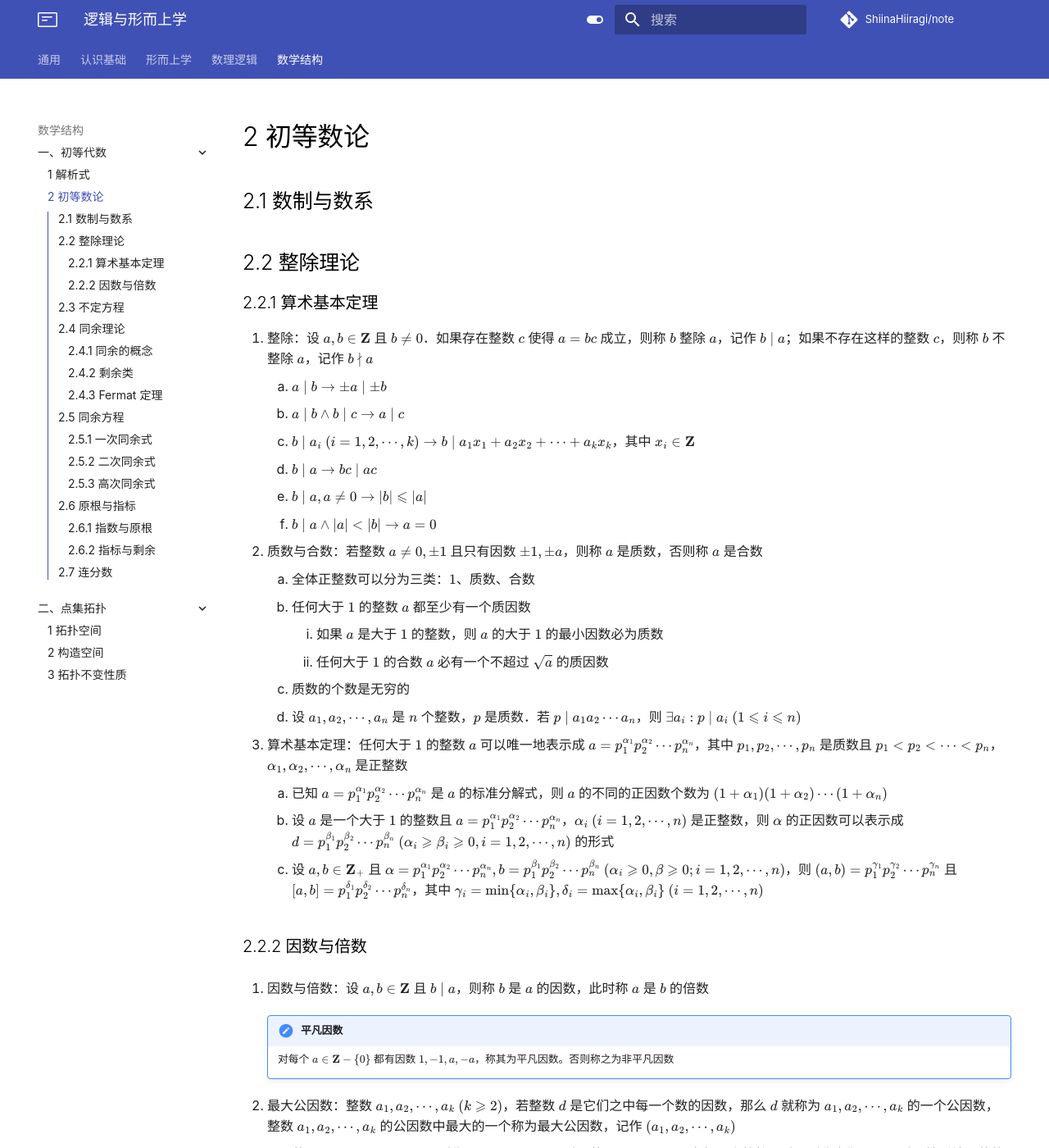
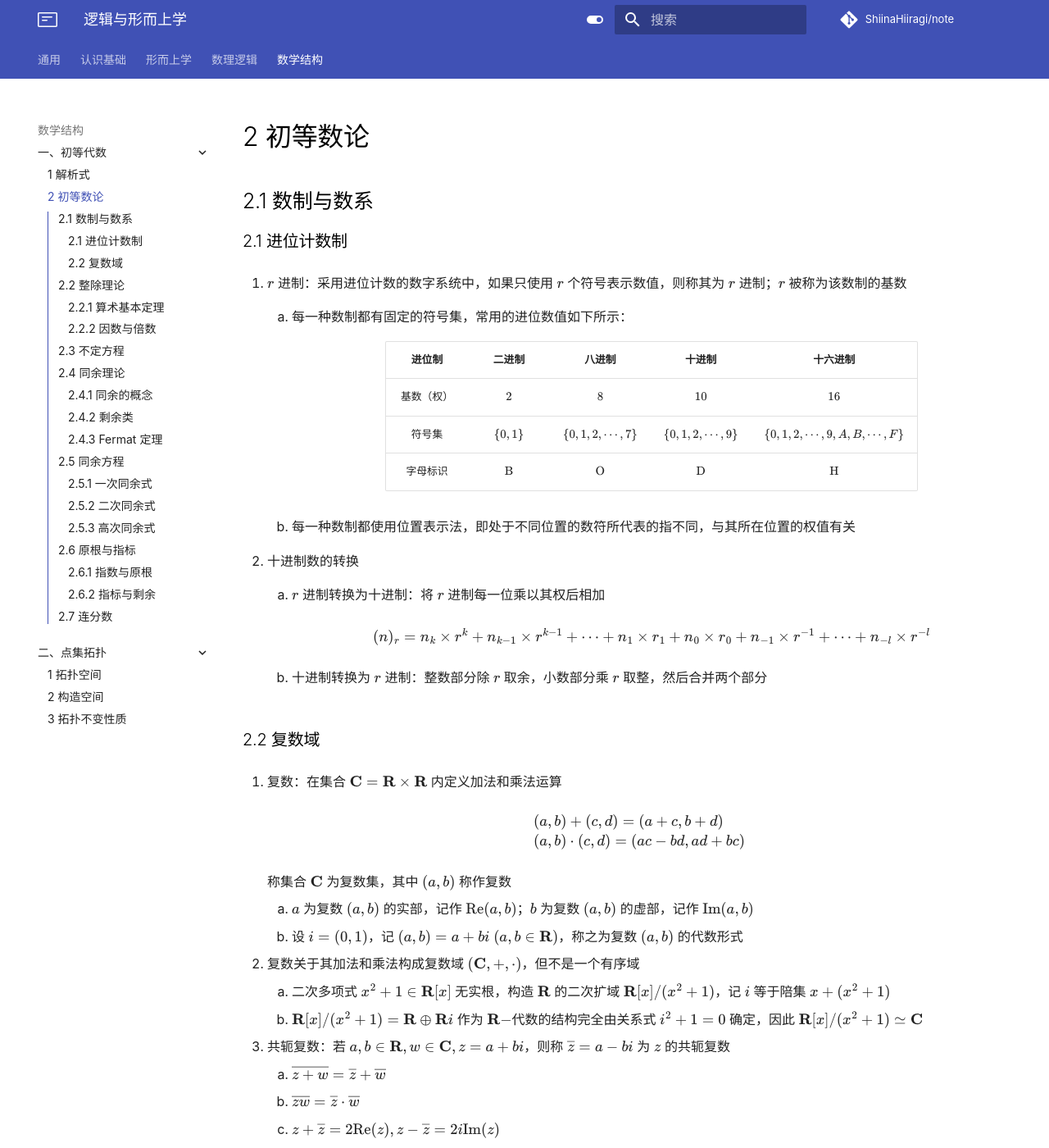
Before and after one commit to ShiinaHiiragi/note, an MkDocs documentation site: the page built from docs/math/alg/num.md, in a window 1280 px wide and 1400 px high. Shown: the whole window at 82% size. Built offline with MkDocs 1.6.1 and Material for MkDocs 9.7.7, drawn with Linux system fonts in a browser that asks for light colours; comment, search, counter and statistics services are not loaded; some of the changed text lies outside the part shown.

Commit message:
add num base

```diff
--- a/docs/extra/config.css
+++ b/docs/extra/config.css
@@ -22,10 +22,6 @@ h1, h2, h3, h4, h5, h6 {
   font-weight: 300 !important;
 }
 
-.MathJax {
-  font-size: 1.08em !important;
-}
-
 mjx-utext[variant="sans-serif"] {
   font-family: "Noto Sans SC" !important;
   font-size: 0.8rem !important;
--- a/docs/extra/config.js
+++ b/docs/extra/config.js
@@ -10,5 +10,8 @@ window.MathJax = {
   options: {
     ignoreHtmlClass: ".*|",
     processHtmlClass: "arithmatex"
+  },
+  chtml: {
+    scale: 0.94
   }
 };
--- a/docs/math/alg/num.md
+++ b/docs/math/alg/num.md
@@ -1,6 +1,60 @@
 # 2 初等数论
 
 ## 2.1 数制与数系
+### 2.1 进位计数制
+1. $r$ 进制：采用进位计数的数字系统中，如果只使用 $r$ 个符号表示数值，则称其为 $r$ 进制；$r$ 被称为该数制的基数
+    1. 每一种数制都有固定的符号集，常用的进位数值如下所示：
+
+        <div style="text-align: center;">
+
+        |   进位制   |   二进制   |          八进制          |          十进制          |                 十六进制                  |
+        | :--------: | :--------: | :----------------------: | :----------------------: | :---------------------------------------: |
+        | 基数（权） |    $2$     |           $8$            |           $10$           |                   $16$                    |
+        |   符号集   | $\{0, 1\}$ | $\{0, 1, 2, \cdots, 7\}$ | $\{0, 1, 2, \cdots, 9\}$ | $\{0, 1, 2, \cdots, 9, A, B, \cdots, F\}$ |
+        |  字母标识  | $\text{B}$ |        $\text{O}$        |        $\text{D}$        |                $\text{H}$                 |
+
+        </div>
+
+    2. 每一种数制都使用位置表示法，即处于不同位置的数符所代表的指不同，与其所在位置的权值有关
+
+2. 十进制数的转换
+    1. $r$ 进制转换为十进制：将 $r$ 进制每一位乘以其权后相加
+
+        $$
+        (n)_r = n_k \times r^k + n_{k-1} \times r^{k-1} + \cdots + n_1 \times r_1 + n_0 \times r_0 + n_{-1} \times r^{-1} + \cdots + n_{-l} \times r^{-l}
+        $$
+
+    2. 十进制转换为 $r$ 进制：整数部分除 $r$ 取余，小数部分乘 $r$ 取整，然后合并两个部分
+
+### 2.2 复数域
+1. 复数：在集合 $\mathbf C = \mathbf R \times \mathbf R$ 内定义加法和乘法运算
+
+    $$
+    \begin{aligned}
+    & (a, b) + (c, d) = (a + c, b + d) \\
+    & (a, b) \cdot (c, d) = (ac - bd, ad + bc)
+    \end{aligned}
+    $$
+
+    称集合 $\mathbf C$ 为复数集，其中 $(a, b)$ 称作复数
+
+    1. $a$ 为复数 $(a, b)$ 的实部，记作 $\text{Re}(a, b)$；$b$ 为复数 $(a, b)$ 的虚部，记作 $\text{Im}(a, b)$
+    2. 设 $i = (0, 1)$，记 $(a, b) = a + bi \ (a, b \in \mathbf R)$，称之为复数 $(a, b)$ 的代数形式
+
+2. 复数关于其加法和乘法构成复数域 $(\mathbf C, +, \cdot)$，但不是一个有序域
+    1. 二次多项式 $x^2 + 1 \in \mathbf R[x]$ 无实根，构造 $\mathbf R$ 的二次扩域 $\mathbf R[x] / (x^2 + 1)$，记 $i$ 等于陪集 $x + (x^2 + 1)$
+    2. $\mathbf R[x] / (x^2 + 1) = \mathbf R \oplus \mathbf Ri$ 作为 $\mathbf R-$代数的结构完全由关系式 $i^2 + 1 = 0$ 确定，因此 $\mathbf R[x] / (x^2 + 1) \simeq \mathbf C$
+3. 共轭复数：若 $a, b \in \mathbf R, w \in \mathbf C, z = a + bi$，则称 $\overline z = a - bi$ 为 $z$ 的共轭复数
+    1. $\overline{z + w} = \overline z + \overline w$
+    2. $\overline{zw} = \overline z \cdot \overline w$
+    3. $z + \overline z = 2 \text{Re}(z), z - \overline z = 2i \text{Im}(z)$
+    4. $z\overline z \in \mathbf R$ 且 $z \overline z \geqslant 0$
+4. 模：设 $z, w \in \mathbf C$，其模 $|z| = \sqrt{z\overline z}$
+    1. $|z| >= 0$，等号成立当且仅当 $z = 0$
+    2. $|\overline z| = |z|$
+    3. $|zw| = |z| \cdot |w|$
+    4. $|\text{Re}(z)| \leqslant |z|$
+    5. $|z + w| \leqslant |z| + |w|$
 
 ## 2.2 整除理论
 ### 2.2.1 算术基本定理
```
